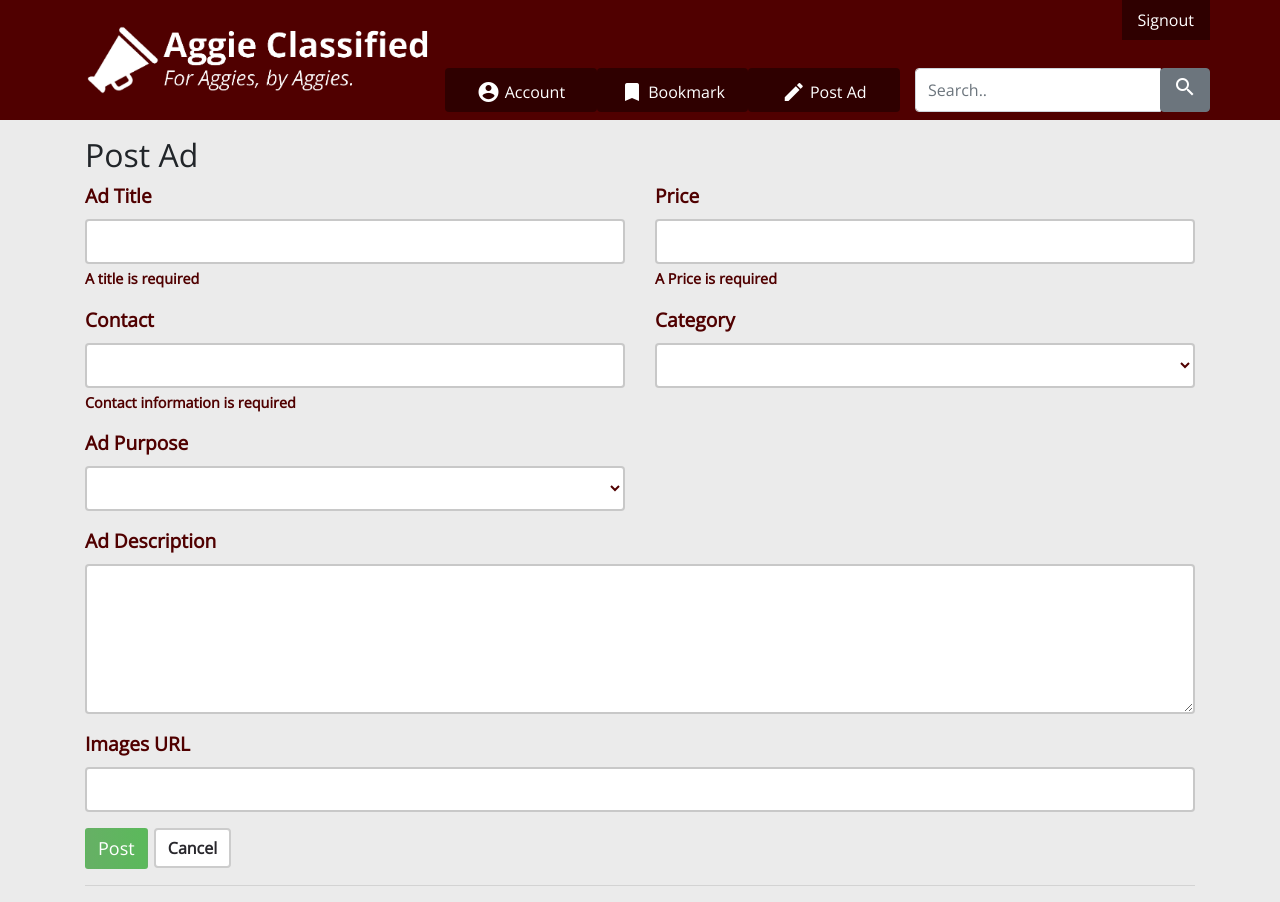
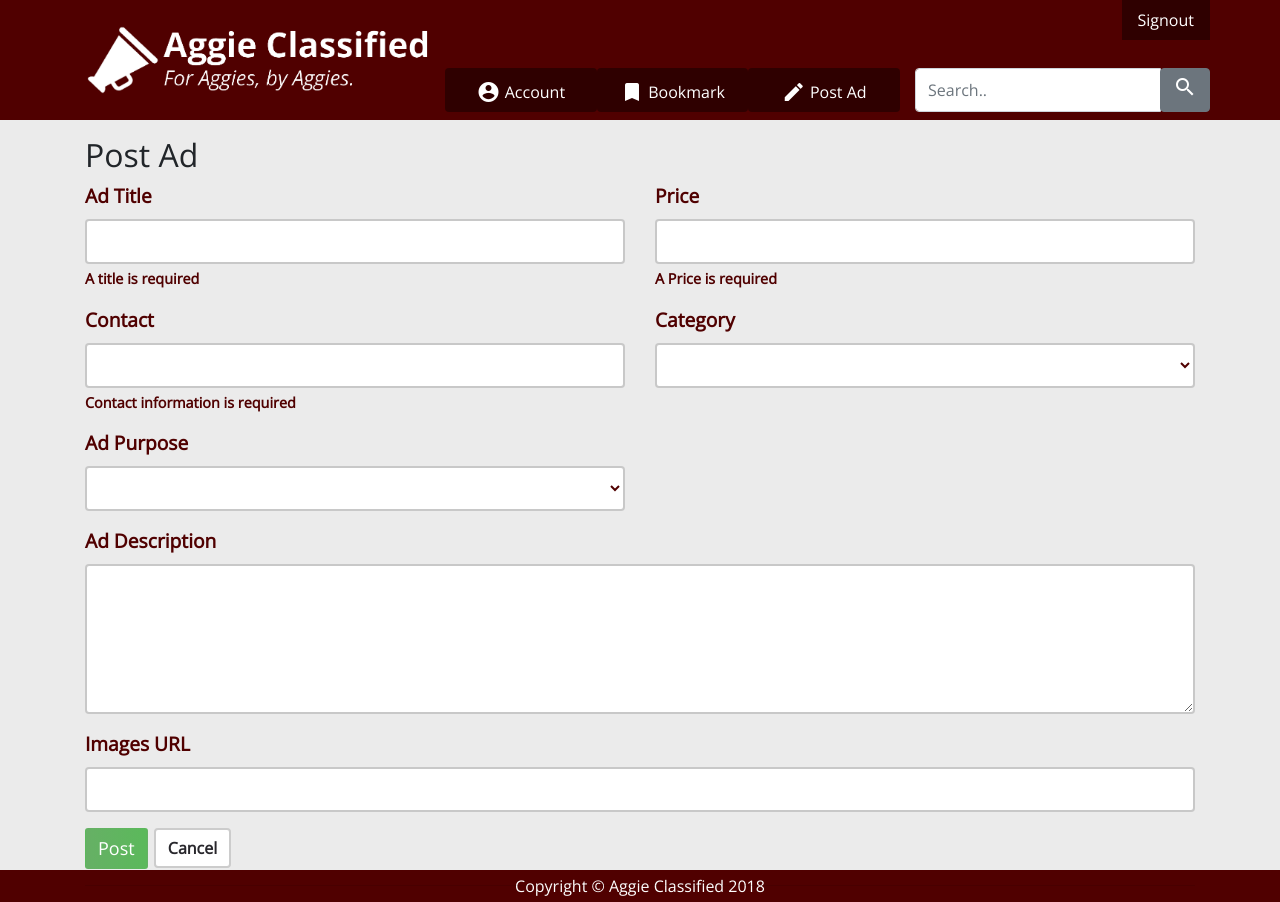
Before and after one commit to ruizhu/631-Project, a PHP site: page /post-ad.php in a window 1280 px wide. Run offline with PHP 8.4, Linux system fonts and the light colour scheme; the visitor is signed in with stand-in values (Sample User, id 1).

Commit message:
add footer, fix overlay image, post ad text field required,

```diff
--- a/css/main.css
+++ b/css/main.css
@@ -3,21 +3,26 @@
 
 /* Universal Style for all pages*/
 
-body{
+html, body{
   font-family: 'Open Sans', sans-serif;
   background-color:#ebebeb;
+  height: 100%;
+}
+.page-container{
+  min-height: 100%;
+  margin-bottom: -32px;
+}
+.footer,
+.footer-push {
+  height: 32px;
 }
 
 a:focus,a:hover {
     text-decoration: none;
     transition: 300ms ease-in-out;
 }
-.decoration-none{
-  text-decoration: none;
-}
-
 *:focus {outline: #500000;}
-
+.decoration-none{text-decoration: none;}
 .list-group-item{font-size: 0.9rem;}
 .nav-font {font-size: 0.7rem;}
 
@@ -29,8 +34,6 @@ a:focus,a:hover {
 .bg-maroongray:active {background-color: #402B2B;}
 .material-icons.md-light { color: rgba(255, 255, 255, 1); }
 .material-icons.md-light.md-inactive { color: rgba(255, 255, 255, 0.3); }
-
-
 
 /* index page Style*/
 #post_list, #post_list a{
--- a/php/table_desktop.php
+++ b/php/table_desktop.php
@@ -35,7 +35,7 @@
       }
       echo "</td>";
 
-      echo "<td class=\"list_column_title\" style=\"width: 50%\">";
+      echo "<td class=\"list_column_title\" style=\"width: 45%\">";
       echo $post["title"];
       echo "</td>";
 
@@ -54,7 +54,7 @@
       } else {
         echo "<td class=\"list_column_icon\" style=\"width: 7%\"><i class=\"material-icons\">search</i></td>";
       }
-      echo "<td class=\"list_column_price\" style=\"width: 19%\">";
+      echo "<td class=\"list_column_price\" style=\"width: 24%\">";
       echo $post["price"];
       echo "</td>";
       echo "</tr>";
--- a/post-ad.php
+++ b/post-ad.php
@@ -18,6 +18,7 @@
 <!-- -->
 
 <body>
+<div class="page-container">
   <!-- Start Header Section -->
   <?php include('./php/header.php'); ?>
   <!-- End Header Section -->
@@ -35,7 +36,7 @@
             <div class="form-group">
               <label for="title">Ad Title</label>
               <div class="title_text">
-              <input type="title" class="form-control" id="title" name="title" aria-describedby="title" placeholder="">
+                <input type="title" class="form-control" id="title" name="title" aria-describedby="title" placeholder="" maxlength="50" required>
               </div>
               <small id="title" class="form-text">A title is required</small>
             </div>
@@ -43,7 +44,7 @@
           <div class="col-lg-6 col-md-6">
             <div class="form-group">
               <label for="title">Price</label>
-            <input type="Price" class="form-control" id="price" name="price" aria-describedby="title" placeholder="">
+              <input type="Price" class="form-control" id="price" name="price" aria-describedby="title" placeholder="" maxlength="20" required>
               <small id="title" class="form-text">A Price is required</small>
             </div>
           </div>
@@ -53,14 +54,14 @@
           <div class="col-lg-6 col-md-6">
             <div class="form-group">
               <label for="contact">Contact</label>
-            <input type="contact" class="form-control" id="contact" name="contact" aria-describedby="contact" placeholder="">
+              <input type="contact" class="form-control" id="contact" name="contact" aria-describedby="contact" placeholder="" maxlength="30" required>
               <small id="title" class="form-text">Contact information is required</small>
             </div>
           </div>
           <div class="col-lg-6 col-md-6">
             <div class="form-group">
               <label for="category">Category</label>
-            <select class="form-control" name="category" style="height: 45px;">
+              <select class="form-control" name="category" style="height: 45px;" required>
                 <option disabled selected value style="display:none"> </option>
                 <option>Activity Partners</option>
                 <option>Collections</option>
@@ -81,7 +82,7 @@
           <div class="col-lg-6 col-md-6">
             <div class="form-group">
               <label for="purpose">Ad Purpose</label>
-            <select class="form-control" name="purpose" style="height: 45px;">
+              <select class="form-control" name="purpose" style="height: 45px;" required>
                 <option disabled selected value style="display:none"> </option>
                 <option>Looking</option>
                 <option>Selling</option>
@@ -125,6 +126,15 @@
       </form>
     </div>
   </section>
+  <div class="push"></div>
+</div>
+<!-- Start Footer Section -->
+<footer class="footer">
+  <div class="container-fluid bg-maroon text-center p-1">
+    <span class="text-white">Copyright &copy; Aggie Classified 2018</span>
+  </div>
+</footer>
+<!-- End Footer Section -->
 
 </body>
 </html>
```
Also changed, not shown: account.php (+17 -6 lines), bookmark.php (+16 -6 lines), index.php (+17 -6 lines), php/footer.php (deleted, +0 -9 lines). Lines whose indentation alone changed are shown as unchanged.
